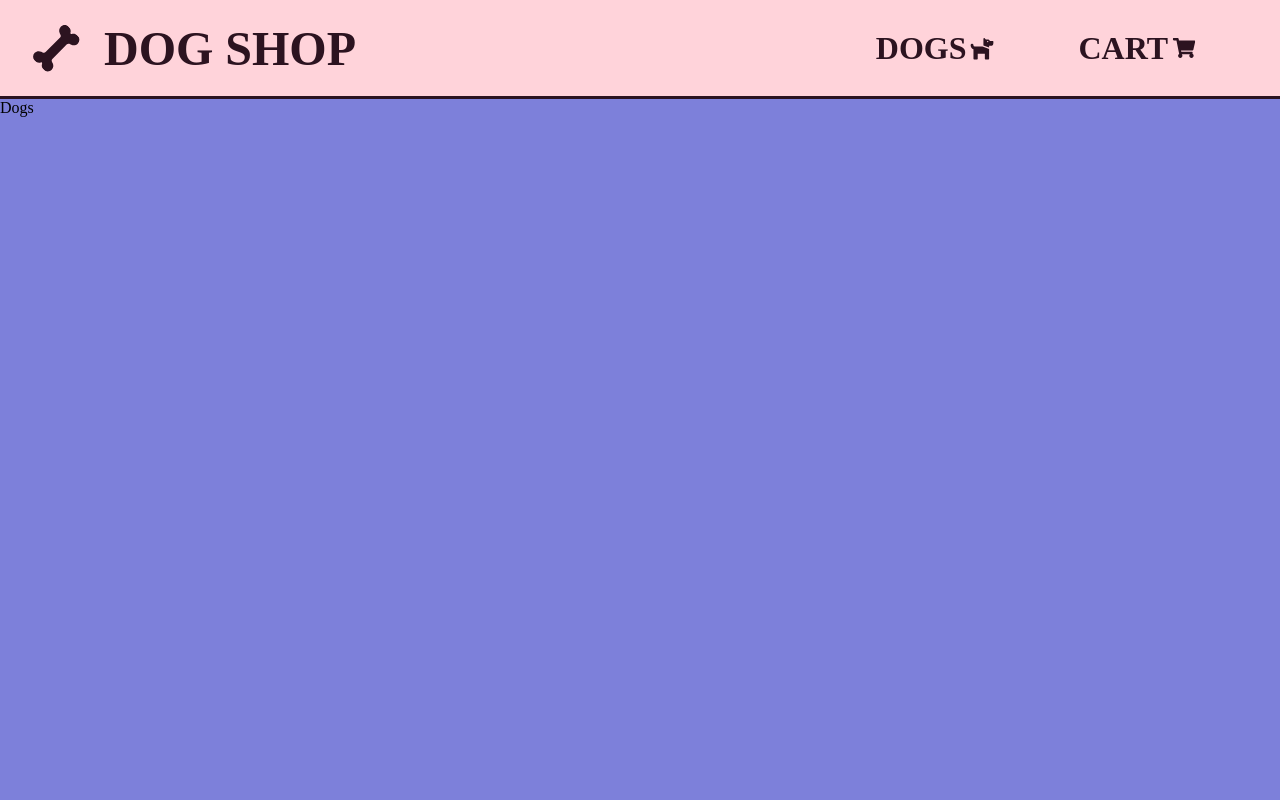
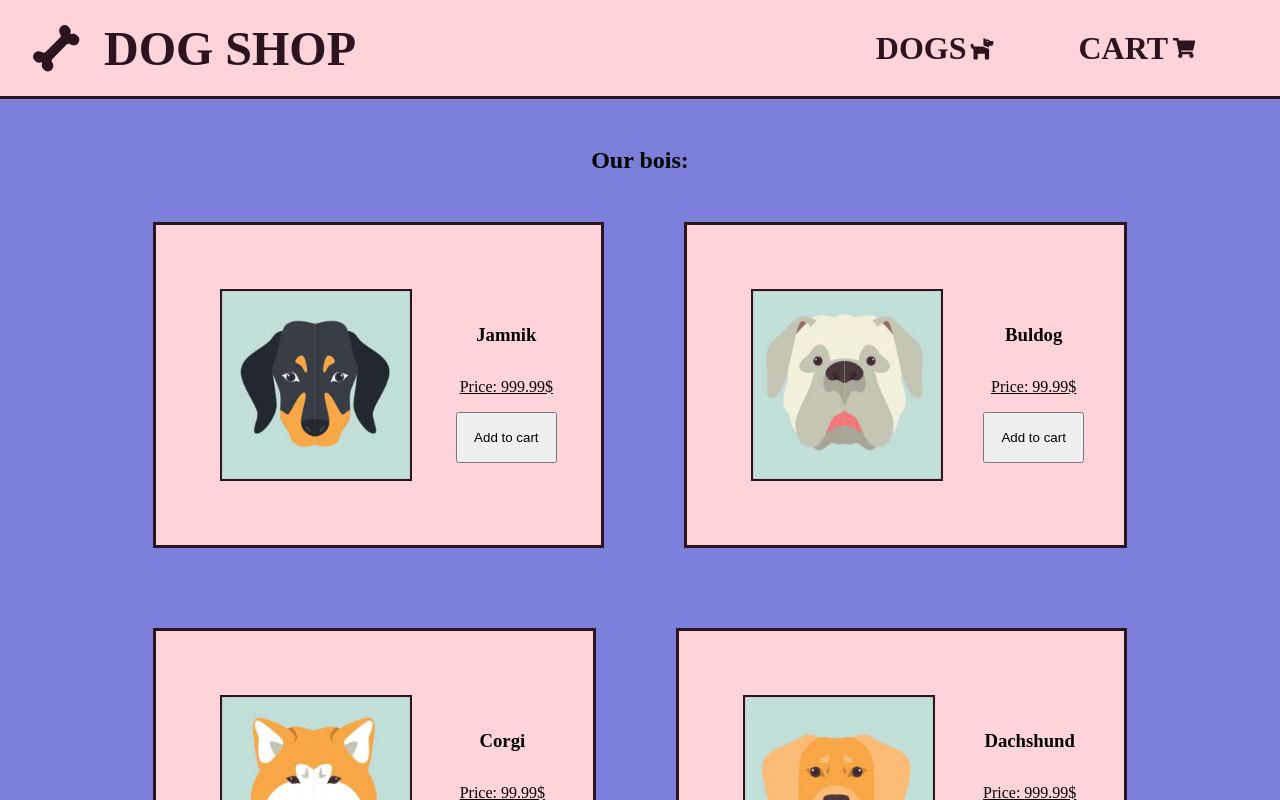
Before and after one commit to Mackowi/shopping-cart, a React (Create React App) app: page /dogs in a window 1280 px wide. Shown: the top 800 px of the page. Built offline with nearby package versions, Linux system fonts and the light colour scheme.

Commit message:
dogs component done, cart todo

```diff
--- a/src/App.js
+++ b/src/App.js
@@ -6,15 +6,18 @@ import Home from './components/Home';
 import { useState } from 'react';
 // import CompactCart from './components/CompactCart';
 // import { FaShoppingCart } from 'react-icons/fa';
+import dogs from './dogs/dogItems'
 import './styles/styles.css';
 
 export default function App() {
 
   // const [isCartOpen, setIsCartOpen] = useState(false)
-
   // const handleCartToggle = () => {
   //   setIsCartOpen(!isCartOpen);
   // };
+
+  const [cartItems, setCartItems] = useState([])
+
 
   return (
     <div className="app">
@@ -23,7 +26,7 @@ export default function App() {
           <Routes>
             <Route path="/" element={<Home />}/>
             <Route path="/cart" element={<Cart />}/>
-            <Route path="/dogs" element={<Dogs />}/>
+            <Route path="/dogs" element={<Dogs dogs={dogs}/>}/>
           </Routes>
         </Router>
       {/* <div className="cart-icon-container" onClick={handleCartToggle}>
--- a/src/components/Dogs.js
+++ b/src/components/Dogs.js
@@ -1,7 +1,16 @@
 import React from 'react'
+import Item from './Item'
 
-export default function Dogs() {
+export default function Dogs({ dogs }) {
+
   return (
-    <div>Dogs</div>
+    <div className='dogs-container'>
+      <h2>Our bois:</h2>
+      <ul className='dogs'>
+        {dogs.map(dog => (
+          <Item key={dog.id} dog={dog}/>
+        ))}
+      </ul>
+    </div>
   )
 }
--- a/src/components/Item.js
+++ b/src/components/Item.js
@@ -7,10 +7,13 @@ export default function Item({ dog }) {
   }
 
   return (
-    <div className='item'>
+    <li className='item'>
       <img src={dog.img} alt={dog.name}></img>
-      <h3>{capitalize(dog.name)}</h3>
-      <p>{dog.price}$</p>
-    </div>
+      <div className='item-details'>
+        <h3>{capitalize(dog.name)}</h3>
+        <p>Price: {dog.price}$</p>
+        <button>Add to cart</button>
+      </div>
+    </li>
   )
 }
--- a/src/components/dogsItems.js
+++ b/src/dogs/dogItems.js
@@ -16,51 +16,62 @@ function extractName(loc) {
 
 const dogs = [
     {
+        id: 0,
         img: jamnik,
         name: extractName(jamnik),
         price: 999.99
     },
     {
+        id: 1,
         img: buldog,
         name: extractName(buldog),
         price: 99.99
     },
     {
+        id: 2,
         img: corgi,
         name: extractName(corgi),
         price: 99.99
     },
     {
+        id: 3,
         img: dachshund,
         name: extractName(dachshund),
         price: 999.99
     },
     {
+        id: 4,
         img: doberman,
         name: extractName(doberman),
         price: 99.99
     },
     {
+        id: 5,
         img: dogg,
         name: extractName(dogg),
         price: 99.99
     },
     {
+        id: 6,
         img: pincher,
         name: extractName(pincher),
         price: 99.99
     },
     {
+        id: 7,
         img: baset,
         name: extractName(baset),
         price: 99.99
     },
     {
+        id: 8,
         img: smutas,
         name: extractName(smutas),
         price: 99.99
     },
     {
+
+        id: 9,
         img: terrier,
         name: extractName(terrier),
         price: 99.99
--- a/src/styles/styles.css
+++ b/src/styles/styles.css
@@ -4,14 +4,14 @@
 }
 
 .app {
-	height: 100vh;
+	min-height: 100vh;
 	display: flex;
 	flex-direction: column;
   background-color: #7D80DA;
 }
 
 .header {
-    height: 6rem;
+    min-height: 6rem;
     display: flex;
     justify-content: space-between;
     align-items: center;
@@ -58,7 +58,7 @@
   text-decoration: underline;
 }
 
-.home, .dogs, .cart {
+.home, .cart {
   flex-grow: 1;
 }
 
@@ -81,6 +81,50 @@
 
 .cart-icon {
   scale: 0.7;
+}
+
+.dogs-container {
+  display: flex;
+  flex-direction: column;
+  align-items: center;
+  padding: 3rem;
+}
+
+.dogs {
+  display: flex;
+  flex-direction: row;
+  flex-wrap: wrap;
+  justify-content: center;
+  gap: 5rem;
+  margin-top: 3rem;
+}
+
+.item > img {
+  scale: 0.75;
+  border: 3px solid #2C1320;
+}
+
+.item {
+  display: flex;
+  justify-content: center;
+  align-items: center;
+  border: 3px solid #2C1320;
+  background-color: #FFD3DA;
+  padding: 2rem;
+}
+
+.item-details {
+  display: flex;
+  flex-direction: column;
+  align-items: center;
+}
+
+.item-details > * {
+  padding: 1rem;
+}
+
+.item-details > p {
+  text-decoration: underline;
 }
 
 
```
